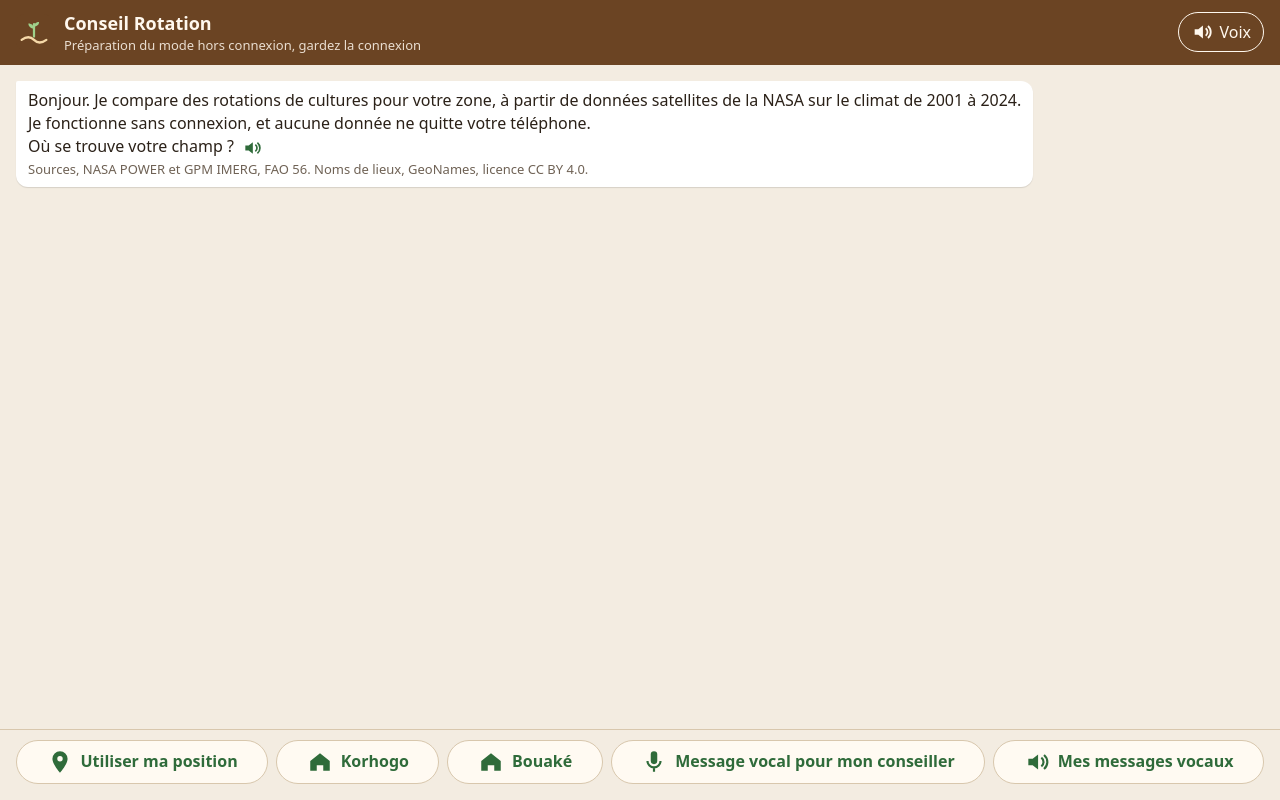
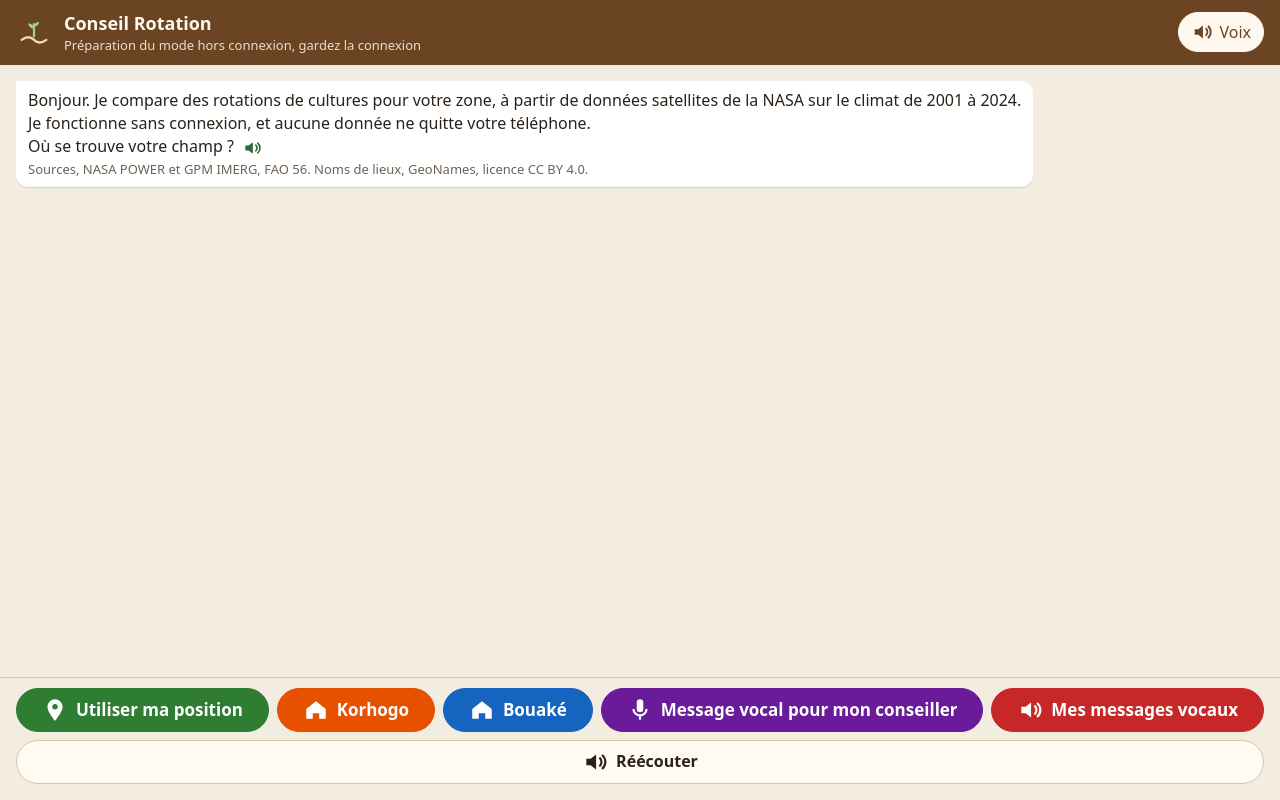
Before and after one commit to DjafarouAbdou909/field-shift, a plain HTML site: page app/index.html in a window 1280 px wide. Both pictures are taken after a click on the button "Commencer avec la voix". Drawn offline with Linux system fonts and the light colour scheme.

Commit message:
Read each question and its colored answers aloud for farmers who cannot read.

```diff
--- a/app/app.js
+++ b/app/app.js
@@ -36,10 +36,17 @@ function icone(nom) {
   return svg;
 }
 
-// Mode voix. Chaque message est lu à voix haute, et un bouton se touche une fois pour
-// entendre son nom, une seconde fois pour le choisir.
+// Mode voix, pour les personnes qui ne lisent pas. Chaque question est lue, puis chaque
+// réponse possible avec la couleur de son bouton. Un seul toucher choisit la réponse,
+// et l'application confirme à voix haute ce qui a été choisi.
 let modeVoix = false;
-try { modeVoix = localStorage.getItem("modeVoix") === "1"; } catch (e) { /* stockage indisponible */ }
+let dernierTexteDit = "";
+let aConfirmer = "";
+const COULEURS = [
+  ["vert", "#2e7d32", "#ffffff"], ["orange", "#e65100", "#ffffff"], ["bleu", "#1565c0", "#ffffff"],
+  ["violet", "#6a1b9a", "#ffffff"], ["rouge", "#c62828", "#ffffff"], ["marron", "#6d4c41", "#ffffff"],
+  ["jaune", "#f9a825", "#1d1814"],
+];
 
 const SANS_VOIX = "Aucune voix française n'est installée sur ce téléphone. Installez-la dans les réglages, "
   + "rubrique synthèse vocale, ou faites enregistrer les messages par votre équipe.";
@@ -55,6 +62,7 @@ function parler(texte) {
   const { connues, francaise } = voixFrancaise();
   if (connues && !francaise) return false;
   speechSynthesis.cancel();
+  window.dernierePhraseLue = texte;
   const enonce = new SpeechSynthesisUtterance(texte);
   enonce.lang = "fr-FR";
   if (francaise) enonce.voice = francaise;
@@ -71,7 +79,7 @@ boutonVoix.addEventListener("click", () => {
   modeVoix = !modeVoix;
   try { localStorage.setItem("modeVoix", modeVoix ? "1" : "0"); } catch (e) { /* stockage indisponible */ }
   afficherModeVoix();
-  if (modeVoix) parler("Mode voix activé. Touchez une image une fois pour entendre son nom, deux fois pour la choisir.");
+  if (modeVoix) parler("Mode voix activé. Écoutez les choix, puis touchez le bouton de la bonne couleur.");
   else if ("speechSynthesis" in window) speechSynthesis.cancel();
 });
 
@@ -101,24 +109,38 @@ function preuve(parent, element) {
   parent.appendChild(bloc);
 }
 
+function annonce(options) {
+  return options.map(([libelle], i) => `${libelle}, touchez le bouton ${COULEURS[i % COULEURS.length][0]}.`).join(" ");
+}
+
 function proposer(options) {
-  choix.replaceChildren(...options.map(([libelle, action, nomIcone]) => {
+  const boutons = options.map(([libelle, action, nomIcone], i) => {
+    const [, fond, texte] = COULEURS[i % COULEURS.length];
     const bouton = document.createElement("button");
     bouton.type = "button";
+    bouton.className = "colore";
+    bouton.style.background = fond;
+    bouton.style.color = texte;
+    bouton.style.borderColor = fond;
     bouton.append(icone(nomIcone), libelle);
     bouton.addEventListener("click", () => {
-      if (modeVoix && !bouton.classList.contains("entendu")) {
-        choix.querySelectorAll(".entendu").forEach((b) => b.classList.remove("entendu"));
-        bouton.classList.add("entendu");
-        parler(libelle);
-        return;
-      }
       bulle(libelle, "agri");
       choix.replaceChildren();
+      aConfirmer = modeVoix ? `Vous avez choisi ${libelle}. ` : "";
       action();
     });
     return bouton;
-  }));
+  });
+  if (modeVoix) {
+    const reecouter = document.createElement("button");
+    reecouter.type = "button";
+    reecouter.className = "reecouter";
+    reecouter.append(icone("ecouter"), "Réécouter");
+    reecouter.addEventListener("click", () => parler(`${dernierTexteDit}\n${annonce(options)}`));
+    boutons.push(reecouter);
+    parler(`${dernierTexteDit}\n${annonce(options)}`);
+  }
+  choix.replaceChildren(...boutons);
 }
 
 function boutonRelire(element, texte) {
@@ -137,7 +159,9 @@ function dire(texte, ensuite) {
     saisie.remove();
     const b = bulle(texte);
     boutonRelire(b, texte);
-    if (modeVoix) parler(texte);
+    dernierTexteDit = aConfirmer + texte;
+    aConfirmer = "";
+    if (modeVoix) parler(dernierTexteDit);
     if (ensuite) ensuite(b);
   }, 450);
 }
@@ -279,7 +303,7 @@ function choisirLieu(id) {
     ["Coton puis maïs", demanderPriorite, "coton"],
     ["Autre chose", () => dire("Pour l'instant, je ne compare que des rotations à partir de coton puis maïs. "
       + "Laissez un message vocal à votre conseiller ANADER pour votre cas.", () => proposer([
-      ["Message vocal pour mon conseiller", enregistrer, "micro"], ["Recommencer", accueil, "recommencer"]]))],
+      ["Message vocal pour mon conseiller", enregistrer, "micro"], ["Recommencer", accueil, "recommencer"]]), "autre")],
   ]));
 }
 
@@ -516,7 +540,22 @@ async function demarrer() {
     bulle("Les données ne sont pas encore installées. Ouvrez l'application une première fois avec une connexion.");
     return;
   }
-  accueil();
+  ecranDemarrage();
+}
+
+// Premier écran. Le téléphone n'accepte de parler qu'après un premier toucher.
+function ecranDemarrage() {
+  const ecran = document.getElementById("demarrage");
+  const lancer = (avecVoix) => {
+    modeVoix = avecVoix;
+    afficherModeVoix();
+    ecran.hidden = true;
+    if (avecVoix) parler("Bonjour.");
+    accueil();
+  };
+  document.getElementById("commencer-voix").addEventListener("click", () => lancer(true), { once: true });
+  document.getElementById("commencer-texte").addEventListener("click", () => lancer(false), { once: true });
+  ecran.hidden = false;
 }
 
 demarrer();
--- a/app/index.html
+++ b/app/index.html
@@ -21,6 +21,13 @@
       Voix
     </button>
   </header>
+  <div id="demarrage" hidden>
+    <button id="commencer-voix" type="button" aria-label="Commencer avec la voix">
+      <svg viewBox="0 0 24 24" aria-hidden="true"><path d="M4 9h4l5-4v14l-5-4H4z"/><path d="M16 8a5 5 0 0 1 0 8M18.5 5.5a8.5 8.5 0 0 1 0 13" fill="none" stroke="currentColor" stroke-width="2"/></svg>
+    </button>
+    <p>Touchez pour commencer</p>
+    <button id="commencer-texte" type="button">Je préfère lire</button>
+  </div>
   <main id="fil" aria-live="polite"></main>
   <footer id="choix"></footer>
   <script src="app.js"></script>
--- a/app/style.css
+++ b/app/style.css
@@ -69,3 +69,21 @@ footer button.entendu { outline: 3px solid var(--accent); outline-offset: 2px; }
   font: inherit; font-weight: 600; cursor: pointer;
 }
 .lire-note svg { width: 22px; height: 22px; fill: currentColor; }
+
+footer button.colore { font-size: 17px; }
+footer button.reecouter { background: var(--bouton); color: var(--texte); }
+#demarrage {
+  position: fixed; inset: 0; z-index: 10; display: flex; flex-direction: column; align-items: center;
+  justify-content: center; gap: 20px; background: var(--fond); color: var(--texte);
+}
+#demarrage[hidden] { display: none; }
+#commencer-voix {
+  width: 180px; height: 180px; border-radius: 50%; border: none; background: #2e7d32; color: #ffffff;
+  box-shadow: 0 6px 18px rgba(0, 0, 0, 0.25); cursor: pointer;
+}
+#commencer-voix svg { width: 96px; height: 96px; fill: currentColor; }
+#demarrage p { margin: 0; font-size: 20px; font-weight: 600; }
+#commencer-texte {
+  min-height: 44px; padding: 8px 18px; border-radius: 22px; border: 1px solid var(--bord);
+  background: var(--bouton); color: var(--texte); font: inherit; cursor: pointer;
+}
--- a/app/sw.js
+++ b/app/sw.js
@@ -1,7 +1,7 @@
 // Fonctionnement hors connexion. Tout est servi d'abord depuis le cache, pour que
 // l'application démarre même quand le réseau ne répond pas. Les recommandations sont
 // ensuite mises à jour en arrière-plan si le réseau répond.
-const CACHE = "conseil-rotation-v12";
+const CACHE = "conseil-rotation-v13";
 const FICHIERS = ["./", "index.html", "style.css", "app.js", "icone.svg", "icone-192.png", "icone-512.png",
                   "manifest.webmanifest", "donnees/recommandations.json", "donnees/localites.json"];
 
```
Also changed, not shown: 1 other file.
